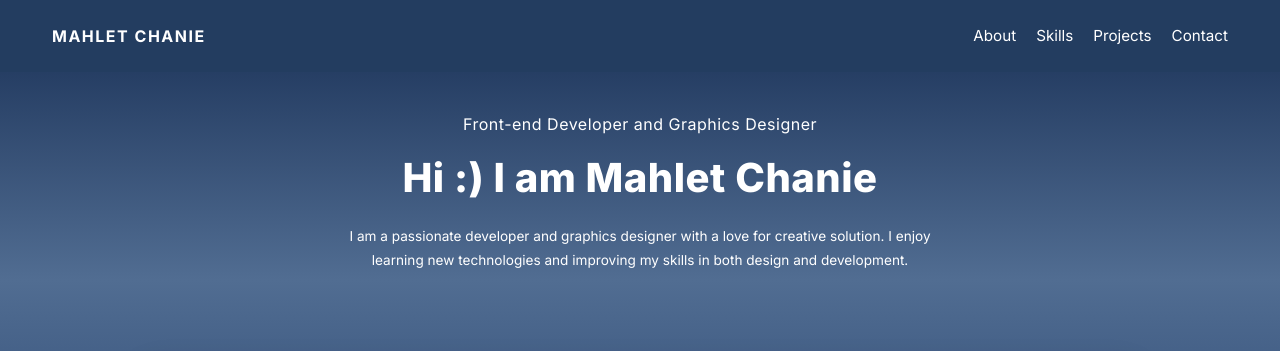
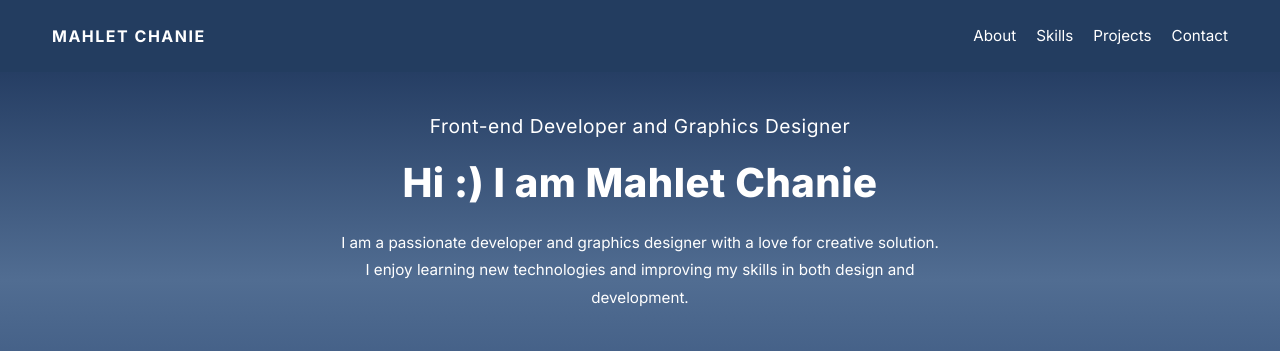
Before and after one commit to mahlet-1/My-Portfolio, a React (Vite) app: page / in a window 1280 px wide. Shown: the top 351 px of the page. Built offline with nearby package versions, Linux system fonts and the light colour scheme.

Commit message:
Increase font sizes in HeroSection styles

```diff
--- a/styles/HeroSection.css
+++ b/styles/HeroSection.css
@@ -5,7 +5,7 @@
 }
 
 .hero-content p:first-child {
-  font-size: 1rem;
+  font-size: 1.2rem;
   margin-bottom: 0.75rem;
   margin-top: 3rem;
   letter-spacing: 0.5px;
@@ -21,7 +21,7 @@
 .hero-content p:last-child {
   max-width: 600px;
   margin: 0 auto;
-  font-size: 0.85rem;
+  font-size: 0.95rem;
   line-height: 1.8;
 }
 
```
